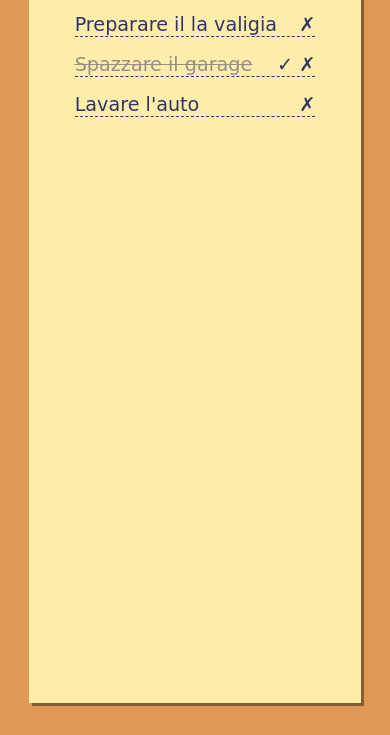
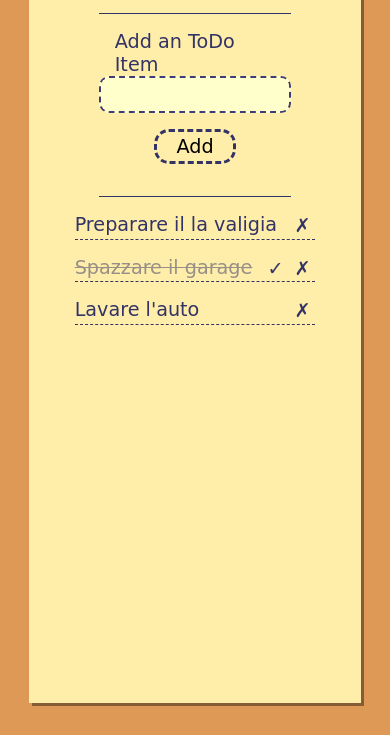
Before and after one commit to gioanbatan/vue-todolist, a plain HTML site: page index.html in a window 390 px wide. Shown: the part 131-866 px from the top of the page. Drawn offline with nearby package versions, Linux system fonts and the light colour scheme; a web font is replaced by a local one.

Commit message:
Fix: Graphic and media query fixed

```diff
--- a/css/style.css
+++ b/css/style.css
@@ -13,11 +13,6 @@ img {
     max-width: 100%;
 }
 
-a {
-    text-decoration: none;
-    color: inherit;
-    cursor: pointer;
-}
 /* VARIABLES */
 :root {
     /* Colors */
@@ -40,6 +35,12 @@ body {
     background-color: var(--bg-color);
 }
 
+.container {
+    width: 90%;
+    margin: 0 auto;
+}
+
+
 /* MAIN */
 main {
     width: 85%;
@@ -55,9 +56,57 @@ main {
     box-shadow: 3px 3px 0 0 #00000066;
 }
 
-.container {
-    width: 90%;
-    margin: 0 auto;
+.add-items {
+    display: flex;
+    flex-direction: column;
+    justify-content: center;
+    align-items: center;
+    width: 80%;
+    margin: 1rem auto;
+    padding: 1rem 0;
+
+    border-top: 1px solid var(--ink);
+    border-bottom: 1px solid var(--ink);
+
+}
+
+.add-items label {
+    min-width: ;
+    margin: 0 1rem;
+}
+
+.add-items .add-interaction {
+    display: flex;
+    flex-direction: column;
+    align-items: center;
+}
+
+.add-items input {
+    width: 100%;
+    padding: 0.3rem;
+    font: inherit;
+    text-decoration: none;
+    background-color: var(--bg-paper);
+    filter: brightness(1.2);
+    border-radius: 10px;
+    border: 2px dashed var(--ink);
+}
+
+.add-items button {
+    margin: 1rem 1rem;
+    padding: 0.2rem 1.2rem;
+    font: inherit;
+    text-decoration: none;
+
+    border-radius: 15px;
+    background-color: var(--bg-paper);
+    border: 3px dashed var(--ink);
+}
+
+.add-items button:hover {
+    transform: scale(1.1);
+    filter: brightness(0.9);
+    box-shadow: 0 0 5px 5px var(--bg-paper);
 }
 
 main h1 {
@@ -83,6 +132,25 @@ main li {
     border-bottom: 1px dashed var(--ink);
 }
 
+main li span a {
+    display: inline-block;
+    width: 1.6rem;
+    height: 1.6rem;
+    line-height: 1.6rem;
+    text-align: center;
+    text-decoration: none;
+    color: inherit;
+    background-color: var(--bg-paper);
+    border-radius: 50%;
+    cursor: pointer;
+}
+
+main li span a:hover {
+    transform: scale(1.4);
+    filter: brightness(0.8);
+    box-shadow: 0 0 3px 3px var(--bg-paper);
+}
+
 @media screen and (min-width: 768px) {
     main {
         padding: 3rem;
@@ -102,4 +170,13 @@ main li {
     main ul {
         margin-top: 2rem;
     }
+
+    .add-items .add-interaction  {
+        flex-direction: row;
+    }
+
+    .add-items label {
+        font-size: 1.5rem;
+        min-width: 170px;
+    }
 }
--- a/index.html
+++ b/index.html
@@ -25,6 +25,14 @@
         <main>
             <div class="container">
                 <h1>ToDo List</h1>
+
+                <div class="add-items">
+                    <label for="add-input">Add an ToDo Item</label>
+                    <div class="add-interaction">
+                        <input type="text" id="add-input" v-model="">
+                        <button class="add-item-btn">Add</button>
+                    </div>
+                </div>
 
                 <p class="empty-list" v-if="toDoList.length === 0">Non hai nulla da fare!!!</p>
                 <ul v-else>
--- a/js/script.js
+++ b/js/script.js
@@ -23,7 +23,10 @@ const { createApp } = Vue;
 createApp({
     data() {
         return {
-            show: false,
+            newToDoItem: {
+                text: "",
+                isDone: false
+            },
             toDoList: [
                 {
                     text: "Preparare il la valigia",
```
